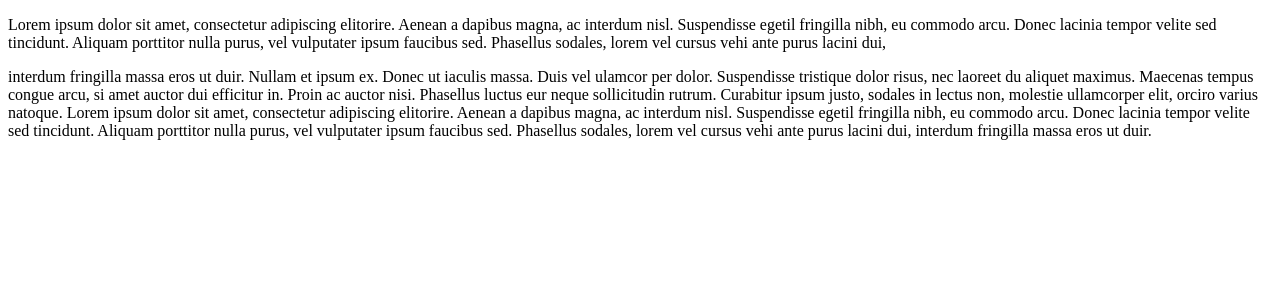
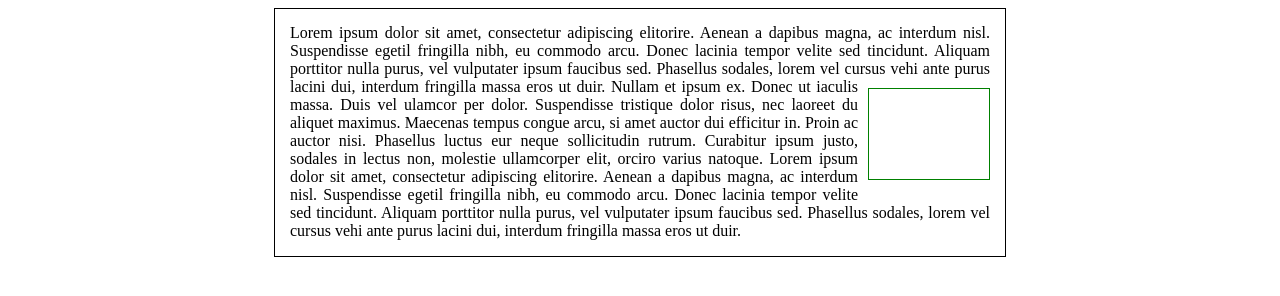
Before and after one commit to sultanyanovava/trepachev, a plain HTML site: page 202/202.1/index.html in a window 1280 px wide. Drawn offline with Linux system fonts and the light colour scheme.

Commit message:
202 complete

```diff
--- a/202/202.1/index.html
+++ b/202/202.1/index.html
@@ -9,7 +9,7 @@
 <body>
     <div class="parent">
         <p class="child2">Lorem ipsum dolor sit amet, consectetur adipiscing elitorire. Aenean a dapibus magna, ac interdum nisl. Suspendisse egetil fringilla nibh, eu commodo arcu. Donec lacinia tempor velite sed tincidunt. Aliquam porttitor nulla purus, vel vulputater ipsum faucibus sed. Phasellus sodales, lorem vel cursus vehi ante purus lacini dui,
-        <div class="child"></div>interdum fringilla massa eros ut duir. Nullam et ipsum ex. Donec ut iaculis massa. Duis vel ulamcor per dolor. Suspendisse tristique dolor risus, nec laoreet du aliquet maximus. Maecenas tempus congue arcu, si amet auctor dui efficitur in. Proin ac auctor nisi. Phasellus luctus eur neque sollicitudin rutrum. Curabitur ipsum justo, sodales in lectus non, molestie ullamcorper elit, orciro varius natoque. Lorem ipsum dolor sit amet, consectetur adipiscing elitorire. Aenean a dapibus magna, ac interdum nisl. Suspendisse egetil fringilla nibh, eu commodo arcu. Donec lacinia tempor velite sed tincidunt. Aliquam porttitor nulla purus, vel vulputater ipsum faucibus sed. Phasellus sodales, lorem vel cursus vehi ante purus lacini dui, interdum fringilla massa eros ut duir.</p>
+        <div class="child1"></div>interdum fringilla massa eros ut duir. Nullam et ipsum ex. Donec ut iaculis massa. Duis vel ulamcor per dolor. Suspendisse tristique dolor risus, nec laoreet du aliquet maximus. Maecenas tempus congue arcu, si amet auctor dui efficitur in. Proin ac auctor nisi. Phasellus luctus eur neque sollicitudin rutrum. Curabitur ipsum justo, sodales in lectus non, molestie ullamcorper elit, orciro varius natoque. Lorem ipsum dolor sit amet, consectetur adipiscing elitorire. Aenean a dapibus magna, ac interdum nisl. Suspendisse egetil fringilla nibh, eu commodo arcu. Donec lacinia tempor velite sed tincidunt. Aliquam porttitor nulla purus, vel vulputater ipsum faucibus sed. Phasellus sodales, lorem vel cursus vehi ante purus lacini dui, interdum fringilla massa eros ut duir.</p>
     </div>
 </body>
 </html>
--- a/202/202.1/style.css
+++ b/202/202.1/style.css
@@ -0,0 +1,23 @@
+.parent {
+    position: relative;
+    margin: 0 auto;
+    width: 700px;
+    border: 1px solid black;
+    padding-top: 15px;
+    padding-right: 15px;
+    padding-left: 15px;
+    text-align: justify;
+
+}
+.child1 {
+    float: right;
+    width: 120px;
+    height: 90px;
+    border: 1px solid green;
+    margin-left: 10px;
+    margin-top: 10px;
+    margin-bottom: 10px;
+}
+.child2 {
+    display: inline;
+}
```
